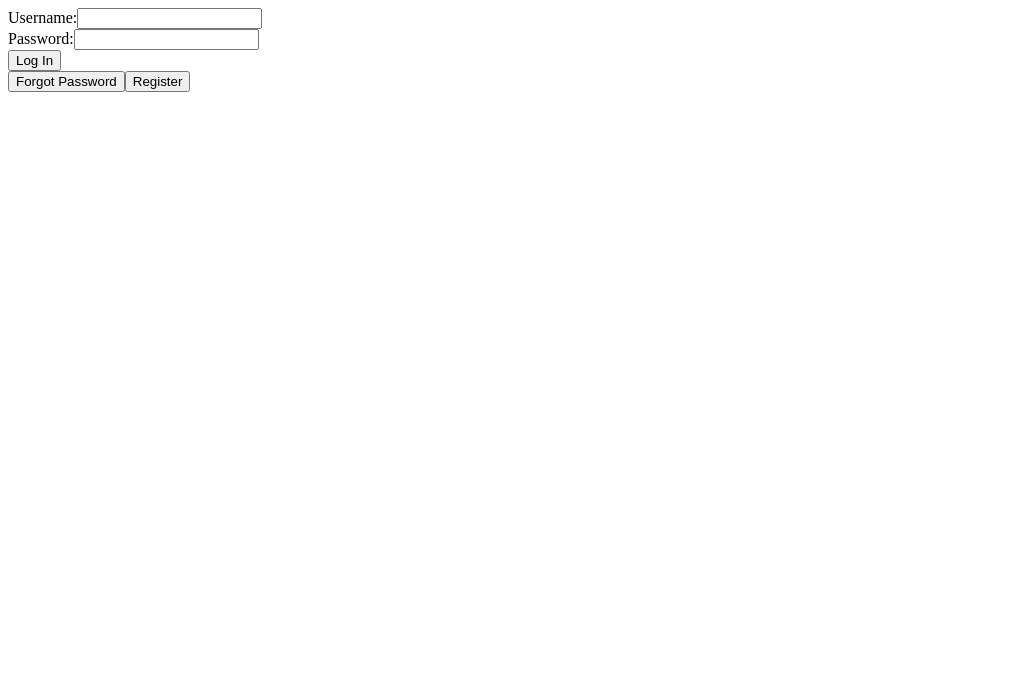
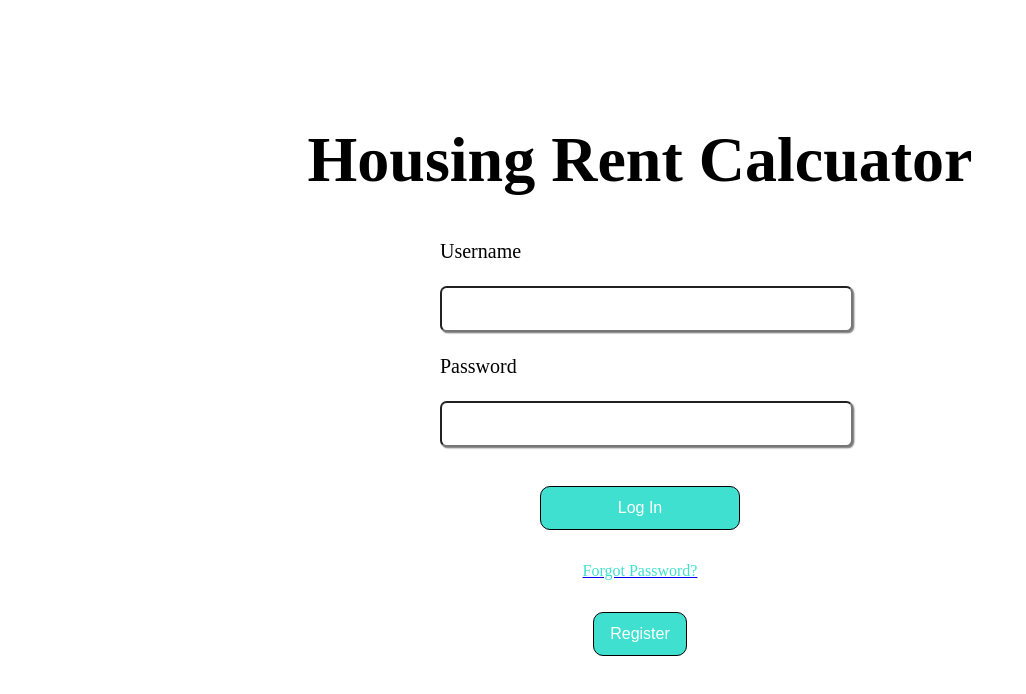
Before and after one commit to J-ah1/Housing-Rent-Calculator, a React (Create React App) app in the folder Client/: page / in a window 1280 px wide. Shown: the top 694 px of the page, without its empty margins (0-1026 px from the left). Built offline with nearby package versions, Linux system fonts and the light colour scheme.

Commit message:
Styling for Login pages, restructured js file for styling

```diff
--- a/Client/src/Components/Login.js
+++ b/Client/src/Components/Login.js
@@ -2,6 +2,8 @@ import React, {Component} from 'react';
 //import {users} from './Users';
 
 import {Link} from 'react-router-dom';
+
+import '../Styles/Login.css';
 
 export default class Login extends Component {
 
@@ -31,7 +33,7 @@ export default class Login extends Component {
         // password == userPassword
         if(this.state.username !== "" && this.state.password !== ""){
             var request = new XMLHttpRequest();
-            request.open("GET", `http://localhost:8000/db.cfc?method=checkUser&username=${this.state.username}&password=${this.state.password}`, false);
+            request.open("GET", `http://localhost:8500/db.cfc?method=checkUser&username=${this.state.username}&password=${this.state.password}`, false);
             request.send();
             var parser = new DOMParser()
             var xml = (parser.parseFromString(request.responseText, "text/xml"))
@@ -54,23 +56,28 @@ export default class Login extends Component {
 
     render() {
         return (
-            <div>
-                <form onSubmit={this.submit}>
-                    <label>Username:</label>
-                    <input value={this.state.username} onChange={this.nameChange} type="text" />
-                    <br />
-                    <label>Password:</label>
-                    <input value={this.state.password} onChange={this.passwordChange} type="password" />
-                    <br />
-                    <input type="submit" value="Log In" />
-                </form>
-                <Link to='/forgot'>
-                    <button>Forgot Password</button>
-                </Link>
-                <Link to="/register">
-                    <button>Register</button>
-                </Link>
+            <div id="login-container">
+                    <h1>Housing Rent Calcuator</h1>
+                    <div id="login-content">
+                        <form id="login-form" onSubmit={this.submit}>
+                            <label>Username</label>
+                            <br/>
+                            <input className="login-form-input" value={this.state.username} onChange={this.nameChange} type="text" />
+                            <br/>
+                            <label>Password</label>
+                            <br/>
+                            <input className="login-form-input"  value={this.state.password} onChange={this.passwordChange} type="password" />
+                            <br/>
+                            <input id="login-form-submit" type="submit" value="Log In" />
+                        </form>
 
+                        <Link to='/forgot'>
+                            <p id="login-link-forgot-pass">Forgot Password?</p>
+                        </Link>
+                        <Link to="/register">
+                            <button id="login-link-register">Register</button>
+                        </Link>
+                    </div>
             </div>
         )
     }
--- /dev/null
+++ b/Client/src/Styles/Login.css
@@ -0,0 +1,64 @@
+#login-container{
+    display: flex;
+    flex-direction: column;
+    align-items: center;
+    margin-top: 10vh;
+}
+
+#login-content{
+    display: flex;
+    flex-direction: column;
+    align-items: center;
+}
+
+#login-container > h1 {
+    font-size: 4rem;
+}
+
+#login-form{
+    width: 25vh;
+    font-size: 1.25em;
+    font-weight: 100;
+    display: flex;
+    flex-direction: column;
+    align-items: flex-start;
+    width: 50vh;
+}
+
+
+
+#login-form > .login-form-input {
+    height: 3em;
+    width: 50vh;
+    border-radius: .5em;
+    box-shadow: .1em .1em .1em grey;
+}
+
+#login-form > .login-form-input[type=text], .login-form-input[type=password] {
+    padding-left: .5em;
+}
+
+#login-form-submit{
+    width: 50%;
+    align-self: center;
+}
+
+#login-link-forgot-pass{
+    color: black;
+}
+
+#login-link-forgot-pass{
+    text-decoration: none;
+    color: turquoise;
+}
+
+
+#login-link-register, #login-form-submit{
+    margin: 1em;
+    padding: .75em 1em;
+    background-color: turquoise;
+    border: 1px solid black;
+    border-radius: 10px;
+    color: white;
+    font-size: 1rem;
+}
```
